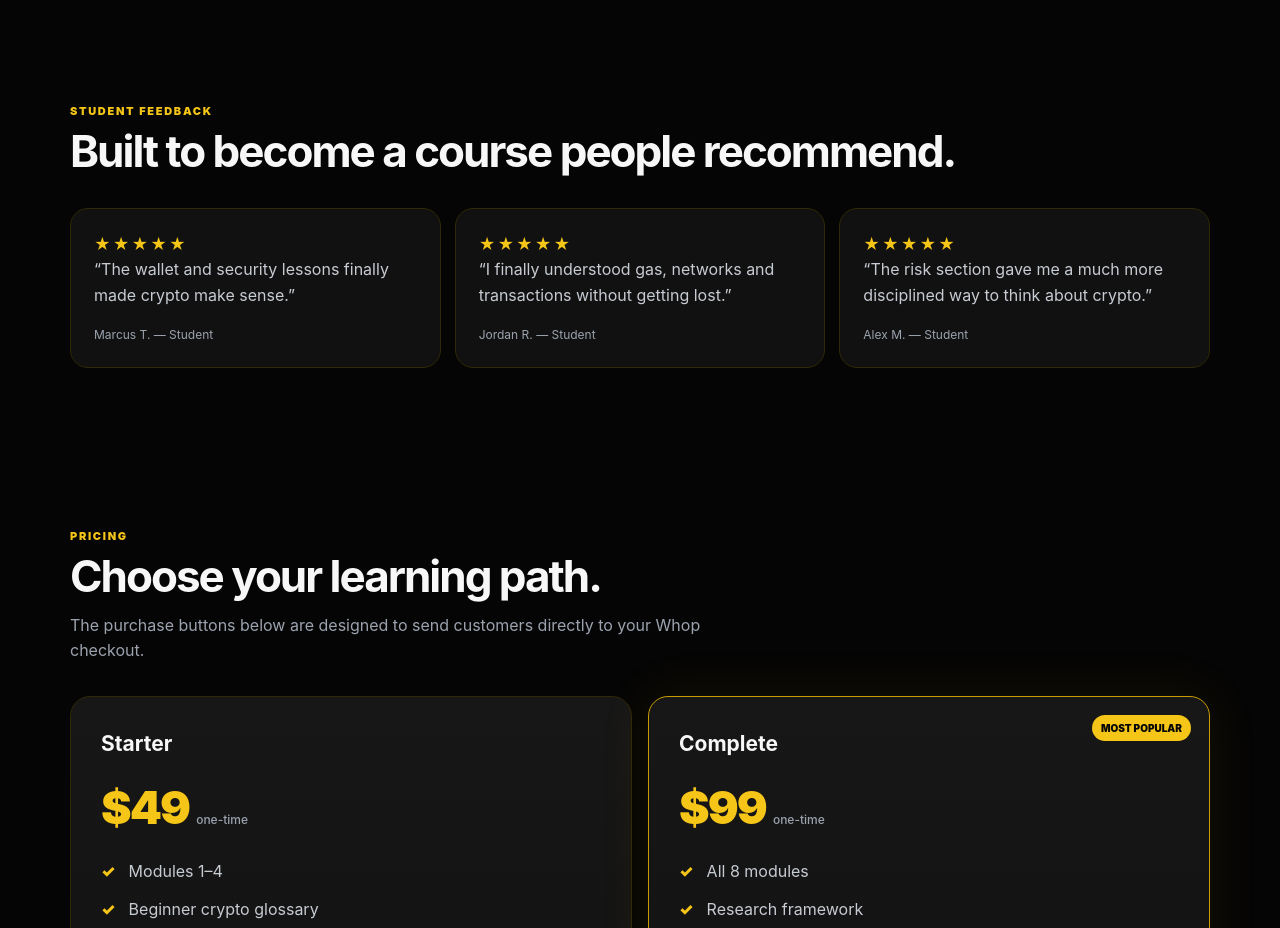
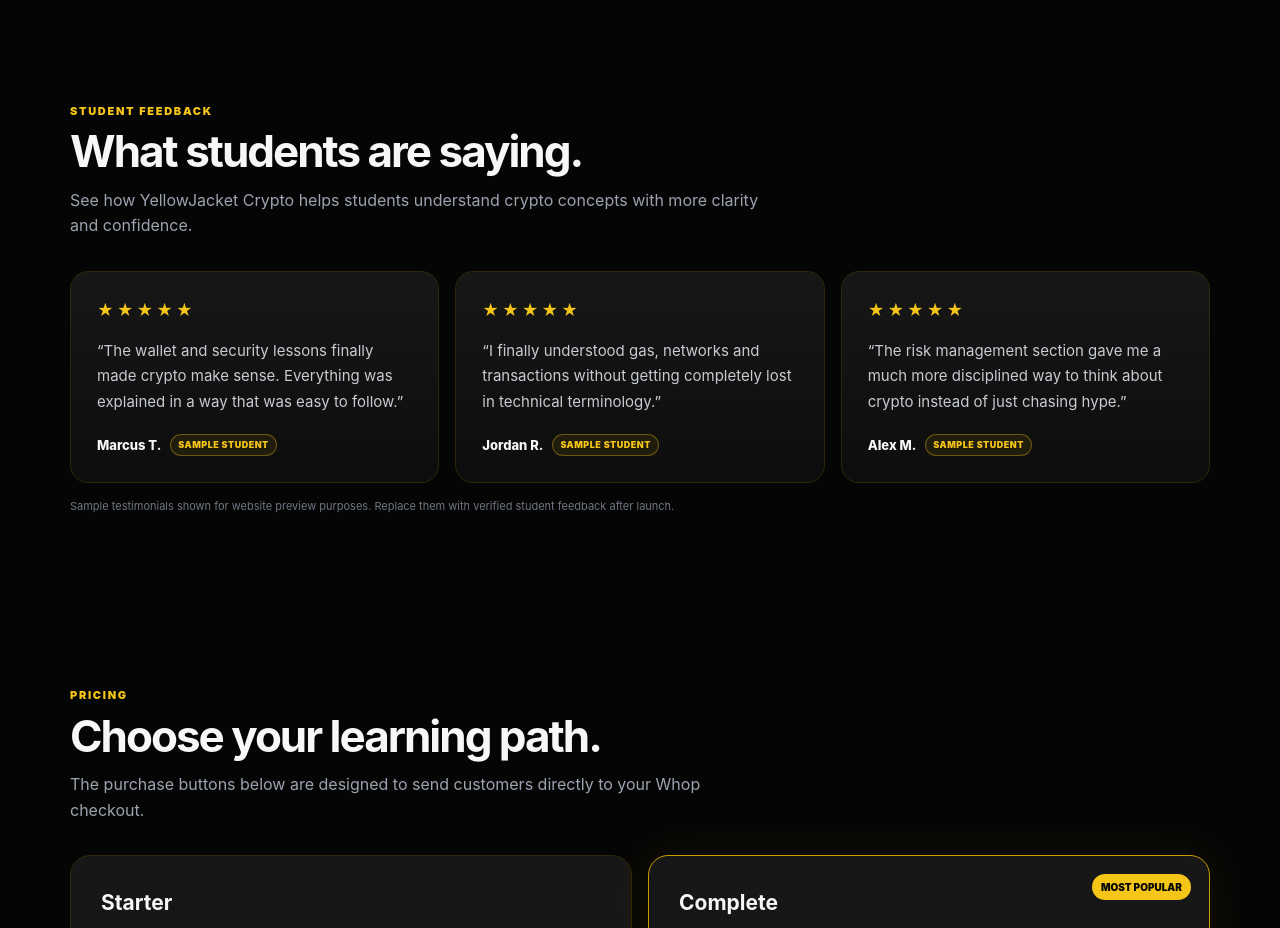
Before and after one commit to mop1111/yellowjacket-consulting, a plain HTML site: page index.html in a window 1280 px wide. Shown: the part 3020-3948 px from the top of the page. Drawn offline with Linux system fonts and the light colour scheme.

Commit message:
Add files via upload

```diff
--- a/index.html
+++ b/index.html
@@ -676,44 +676,66 @@
 
     .testimonials {
       display: grid;
-
       grid-template-columns: repeat(3, 1fr);
-
-      gap: 14px;
+      gap: 16px;
     }
 
     .testimonial {
-      padding: 23px;
-
+      position: relative;
+      padding: 26px;
       border: 1px solid var(--border);
-
       border-radius: 18px;
-
-      background: var(--card);
+      background: linear-gradient(180deg, #171717, #0d0d0d);
+      transition: transform 0.2s ease, border-color 0.2s ease, box-shadow 0.2s ease;
+    }
+
+    .testimonial:hover {
+      transform: translateY(-4px);
+      border-color: var(--yellow-dark);
+      box-shadow: 0 20px 50px rgba(0, 0, 0, 0.35);
     }
 
     .stars {
+      margin-bottom: 14px;
       color: var(--yellow);
-
-      letter-spacing: 2px;
+      font-size: 16px;
+      letter-spacing: 3px;
     }
 
     .testimonial p {
+      margin-bottom: 20px;
       color: var(--gray-light);
+      font-size: 15px;
+      line-height: 1.7;
     }
 
     .student {
-      color: var(--gray);
-
-      font-size: 12px;
+      display: flex;
+      align-items: center;
+      gap: 9px;
+      flex-wrap: wrap;
+      color: var(--white);
+      font-size: 13px;
+      font-weight: 800;
+    }
+
+    .sample-label {
+      display: inline-flex;
+      padding: 3px 7px;
+      border: 1px solid rgba(245, 197, 24, 0.35);
+      border-radius: 999px;
+      background: rgba(245, 197, 24, 0.08);
+      color: var(--yellow);
+      font-size: 9px;
+      font-weight: 900;
+      letter-spacing: 0.5px;
+      text-transform: uppercase;
     }
 
     .placeholder-note {
-      margin-top: 12px;
-
-      color: #737373;
-
-      font-size: 12px;
+      margin-top: 15px;
+      color: #6f7682;
+      font-size: 11px;
     }
 
     /* =========================
@@ -1143,6 +1165,7 @@
             type="button"
             aria-label="Open navigation"
             aria-expanded="false"
+            aria-controls="mobileMenu"
           >
             ☰
           </button>
@@ -1652,87 +1675,53 @@
 
     <!-- REVIEWS -->
 
-    <section
-      id="reviews"
-      class="container"
-    >
-
+    <section id="reviews" class="container">
       <div class="section-head">
-
-        <span class="eyebrow">
-          Student Feedback
-        </span>
-
-        <h2>
-          Built to become a course people recommend.
-        </h2>
-
+        <span class="eyebrow">Student Feedback</span>
+        <h2>What students are saying.</h2>
         <p class="section-description">
-
+          See how YellowJacket Crypto helps students understand crypto concepts with more clarity and confidence.
         </p>
-
       </div>
 
       <div class="testimonials">
-
         <div class="testimonial">
-
-    <div class="stars">
-      ★★★★★
-    </div>
-
+          <div class="stars" aria-label="5 out of 5 stars">★★★★★</div>
           <p>
-      “The wallet and security lessons
-      finally made crypto make sense.”
+            “The wallet and security lessons finally made crypto make sense. Everything was explained in a way that was easy to follow.”
           </p>
-
           <div class="student">
-      Marcus T. — Student
-    </div>
-
-  </div>
-
+            Marcus T.
+            <span class="sample-label">Sample Student</span>
+          </div>
+        </div>
 
         <div class="testimonial">
-
-    <div class="stars">
-      ★★★★★
-    </div>
-
+          <div class="stars" aria-label="5 out of 5 stars">★★★★★</div>
           <p>
-      “I finally understood gas,
-      networks and transactions
-      without getting lost.”
+            “I finally understood gas, networks and transactions without getting completely lost in technical terminology.”
           </p>
-
           <div class="student">
-      Jordan R. — Student
-    </div>
-
-  </div>
-
+            Jordan R.
+            <span class="sample-label">Sample Student</span>
+          </div>
+        </div>
 
         <div class="testimonial">
-
-    <div class="stars">
-      ★★★★★
-    </div>
-
+          <div class="stars" aria-label="5 out of 5 stars">★★★★★</div>
           <p>
-      “The risk section gave me
-      a much more disciplined way
-      to think about crypto.”
+            “The risk management section gave me a much more disciplined way to think about crypto instead of just chasing hype.”
           </p>
-
           <div class="student">
-      Alex M. —  Student
-    </div>
-
-  </div>
-
-</div>
-      </div>
-
+            Alex M.
+            <span class="sample-label">Sample Student</span>
+          </div>
+        </div>
+      </div>
+
+      <p class="placeholder-note">
+        Sample testimonials shown for website preview purposes. Replace them with verified student feedback after launch.
+      </p>
     </section>
 
 
@@ -2196,21 +2185,26 @@
 
                 event.preventDefault();
 
+                let checkoutUrl;
+
+                try {
+                  checkoutUrl = new URL(WHOP_CHECKOUT_URL);
+                } catch (error) {
+                  checkoutUrl = null;
+                }
+
                 if (
-                  !WHOP_CHECKOUT_URL ||
-                  WHOP_CHECKOUT_URL ===
-                    "YOUR_WHOP_CHECKOUT_LINK"
+                  !checkoutUrl ||
+                  !["http:", "https:"].includes(checkoutUrl.protocol) ||
+                  WHOP_CHECKOUT_URL === "YOUR_WHOP_CHECKOUT_LINK"
                 ) {
-
                   showToast(
-                    "Add your Whop checkout link in the JavaScript first."
-                  );
-
+                    "Add a valid Whop checkout URL in the JavaScript first."
+                  );
                   return;
                 }
 
-                window.location.href =
-                  WHOP_CHECKOUT_URL;
+                window.location.assign(checkoutUrl.href);
 
               }
             );
@@ -2334,6 +2328,13 @@
           menuButton.textContent =
             "☰";
 
+          menuButton.setAttribute(
+            "aria-label",
+            "Open navigation"
+          );
+
+          document.body.classList.remove("menu-open");
+
         }
 
         if (
@@ -2359,6 +2360,13 @@
                 isOpen
                   ? "✕"
                   : "☰";
+
+              menuButton.setAttribute(
+                "aria-label",
+                isOpen ? "Close navigation" : "Open navigation"
+              );
+
+              document.body.classList.toggle("menu-open", isOpen);
 
             }
           );
@@ -2451,6 +2459,15 @@
           }
         );
 
+        window.addEventListener(
+          "resize",
+          function () {
+            if (window.innerWidth > 850) {
+              closeMobileMenu();
+            }
+          }
+        );
+
       }
     );
   </script>
```
Lines whose indentation alone changed are shown as unchanged.
